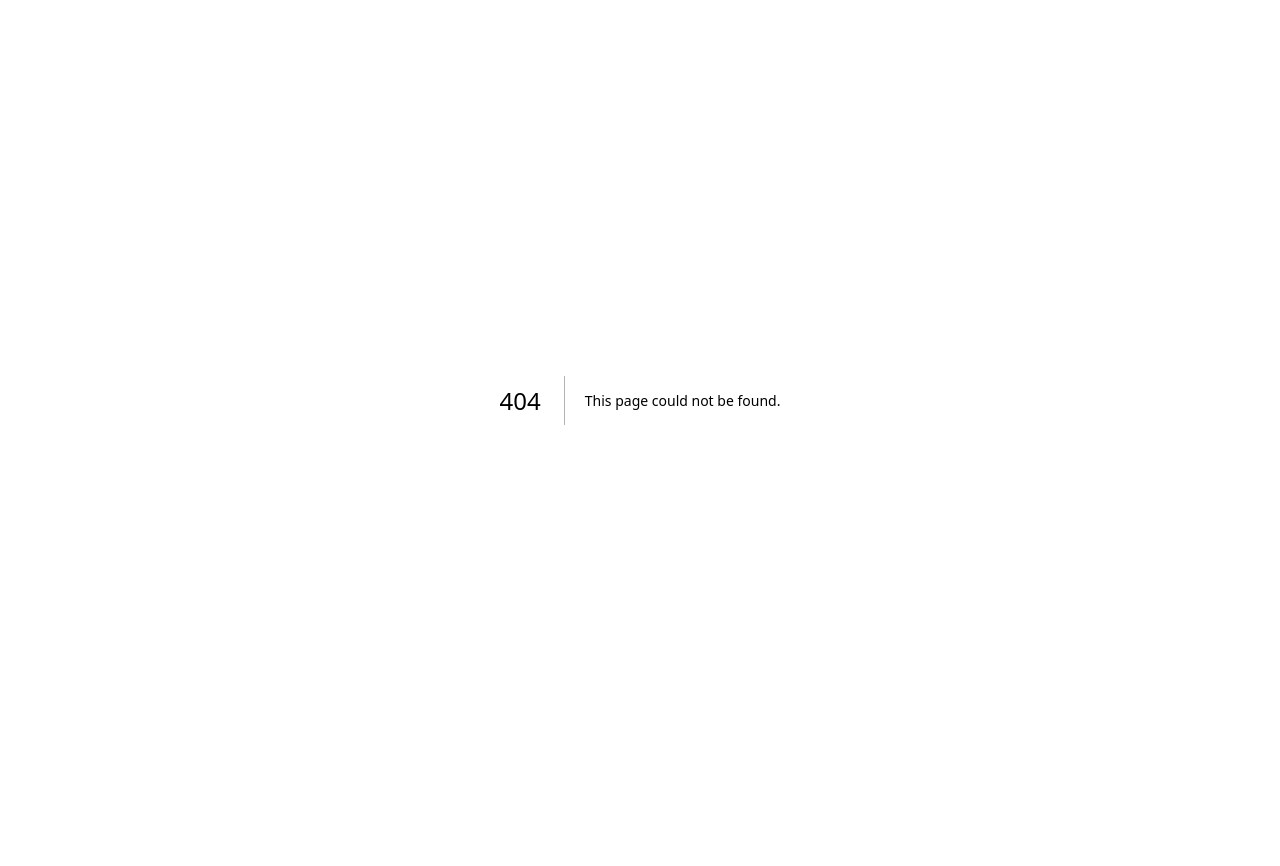
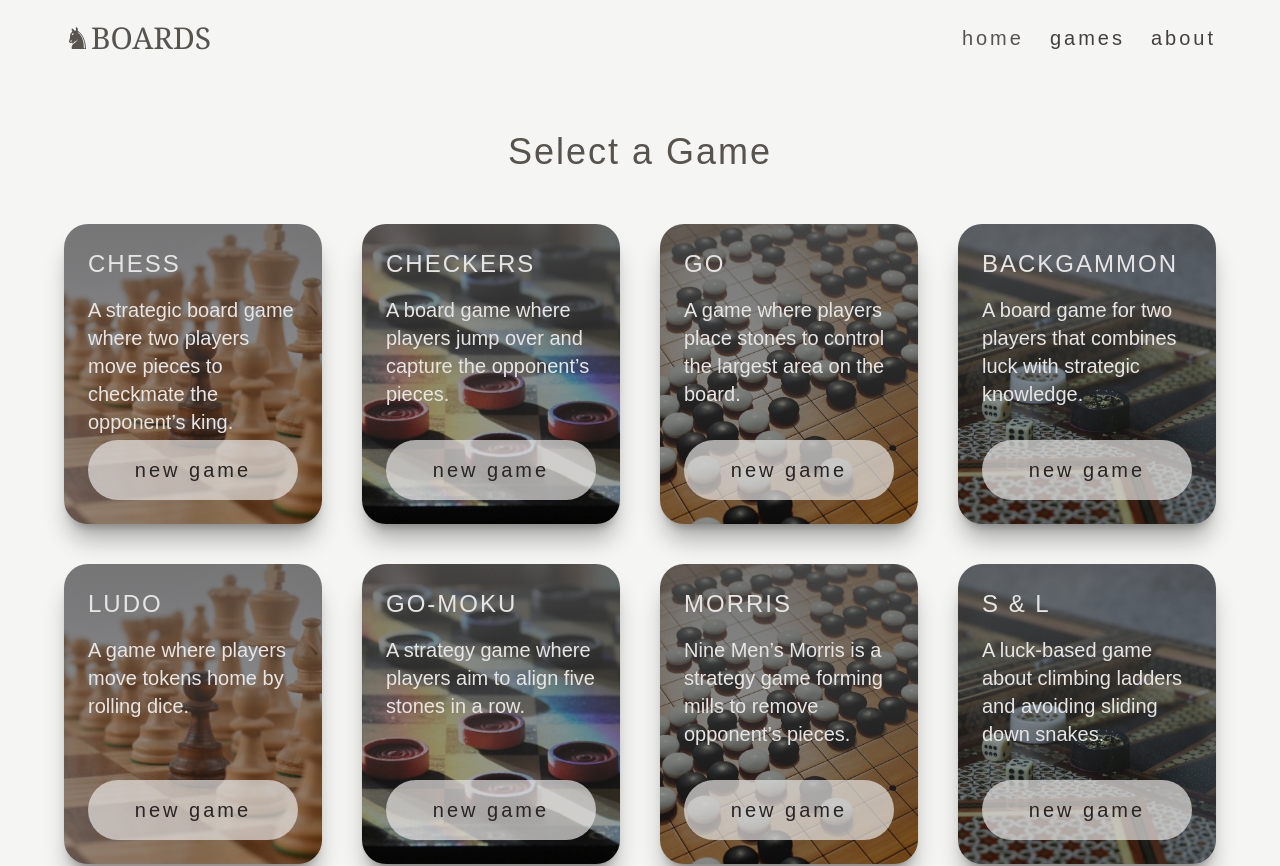
Before and after one commit to delgadociteriowa/boards-mint, a Next.js app: page /games in a window 1280 px wide. Before the commit this address had no page. Shown: the top 866 px of the page. Before the commit the page ends 800 px from the top, so only its background shows below. Built offline with nearby package versions, Linux system fonts and the light colour scheme.

Commit message:
feat: page games base

```diff
--- /dev/null
+++ b/src/app/games/page.tsx
@@ -0,0 +1,60 @@
+import Header from "@/components/Header";
+import Footer from "@/components/Footer";
+import GameCard from "@/components/GameCard";
+
+const Games: React.FC = () => {
+  return (
+    <>
+      <Header/>
+        <main className="min-h-[800px]">
+          <section className="w-[90%] mx-auto max-w-[1200px] py-14 text-stone-600">
+            <h3 className="text-center text-4xl tracking-[2px] mb-8">Select a Game</h3>
+            <div className="py-5 flex flex-wrap justify-start gap-10 w-[100%] mb-8">
+              <GameCard
+                background={'bg-game-chess'}
+                title={'chess'}
+                paragraph={'A strategic board game where two players move pieces to checkmate the opponent’s king.'}
+                gameLink={'chess'}/>
+              <GameCard
+                background={'bg-game-checkers'}
+                title={'checkers'}
+                paragraph={'A board game where players jump over and capture the opponent’s pieces.'}
+                gameLink={'checkers'}/>
+              <GameCard
+                background={'bg-game-go'}
+                title={'go'}
+                paragraph={'A game where players place stones to control the largest area on the board.'}
+                gameLink={'soon'}/>
+              <GameCard
+                background={'bg-game-backgammon'}
+                title={'backgammon'}
+                paragraph={'A board game for two players that combines luck with strategic knowledge.'}
+                gameLink={'soon'}/>
+              <GameCard
+                background={'bg-game-chess'}
+                title={'ludo'}
+                paragraph={'A game where players move tokens home by rolling dice.'}
+                gameLink={'chess'}/>
+              <GameCard
+                background={'bg-game-checkers'}
+                title={'go-moku'}
+                paragraph={'A strategy game where players aim to align five stones in a row.'}
+                gameLink={'checkers'}/>
+              <GameCard
+                background={'bg-game-go'}
+                title={'morris'}
+                paragraph={'Nine Men’s Morris is a strategy game forming mills to remove opponent’s pieces.'}
+                gameLink={'soon'}/>
+              <GameCard
+                background={'bg-game-backgammon'}
+                title={'S & L'}
+                paragraph={'A luck-based game about climbing ladders and avoiding sliding down snakes.'}
+                gameLink={'soon'}/>
+            </div>
+          </section>
+        </main>
+      <Footer/>
+    </>
+  );
+}
+export default Games;
--- a/src/components/Footer.tsx
+++ b/src/components/Footer.tsx
@@ -5,7 +5,7 @@ const Footer: React.FC = () => (
     <nav className="w-[90%] mx-auto max-w-[1200px] py-14 flex flex-col gap-8 items-center md:flex-row">
       <Link href="/" className="no-underline hover:text-stone-100 font-brand text-3xl md:mr-auto">♞BOARDS</Link>
       <Link href="/" className="no-underline hover:text-stone-100 text-xl font-thin lowercase tracking-[3px]">home</Link>
-      <Link href="/soon" className="no-underline hover:text-stone-100 text-xl font-thin lowercase tracking-[3px]">games</Link>
+      <Link href="/games" className="no-underline hover:text-stone-100 text-xl font-thin lowercase tracking-[3px]">games</Link>
       <Link href="/soon" className="no-underline hover:text-stone-100 text-xl font-thin lowercase tracking-[3px]">about</Link>
       <Link href="https://delgadociteriowa.github.io/main/" target="_blank" className="no-underline hover:text-stone-100 text-xl font-thin tracking-[2px]">Carlos Delgado 2025</Link>
     </nav>
--- a/src/components/HomeGamesSection.tsx
+++ b/src/components/HomeGamesSection.tsx
@@ -26,7 +26,7 @@ const HomeGamesSection: React.FC = () => (
         paragraph={'A board game for two players that combines luck with strategic knowledge.'}
         gameLink={'soon'}/>
     </div>
-    <Link href="/soon" className="block w-[15rem] bg-stone-300 hover:bg-stone-200 py-6 rounded-full text-center no-underline text-stone-800 text-xl lowercase tracking-[3px] mx-auto mt-4 shadow-lg">more games</Link>
+    <Link href="/games" className="block w-[15rem] bg-stone-300 hover:bg-stone-200 py-6 rounded-full text-center no-underline text-stone-800 text-xl lowercase tracking-[3px] mx-auto mt-4 shadow-lg">more games</Link>
   </section>
 );
 
--- a/src/components/Navigation.tsx
+++ b/src/components/Navigation.tsx
@@ -15,7 +15,7 @@ const Navigation: React.FC = () => {
           <Link href="/" className="text-stone-600 hover:text-stone-800 no-underline text-2xl lowercase tracking-[3px] ml-2.5 md:text-xl">home</Link>
         </li>
         <li className="list-none">
-          <Link href="/soon" className="text-stone-700 hover:text-stone-800 no-underline text-2xl lowercase tracking-[3px] ml-2.5 md:text-xl">games</Link>
+          <Link href="/games" className="text-stone-700 hover:text-stone-800 no-underline text-2xl lowercase tracking-[3px] ml-2.5 md:text-xl">games</Link>
         </li>
         <li className="list-none">
           <Link href="/soon" className="text-stone-700 hover:text-stone-800 no-underline text-2xl lowercase tracking-[3px] ml-2.5 md:text-xl">about</Link>
```
